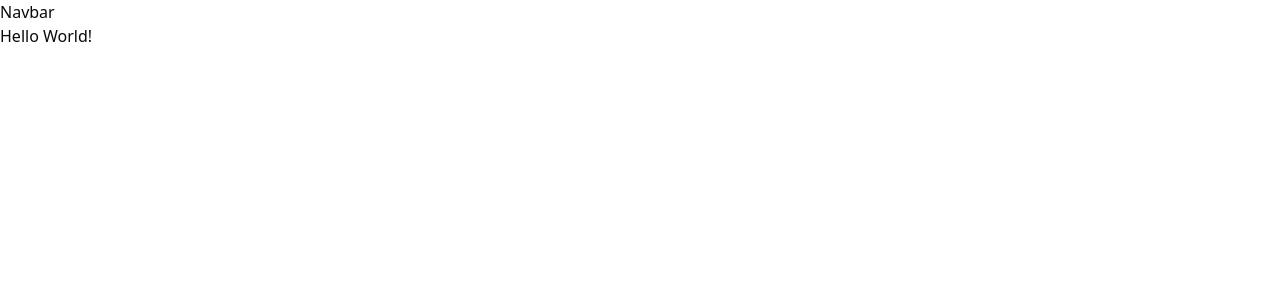
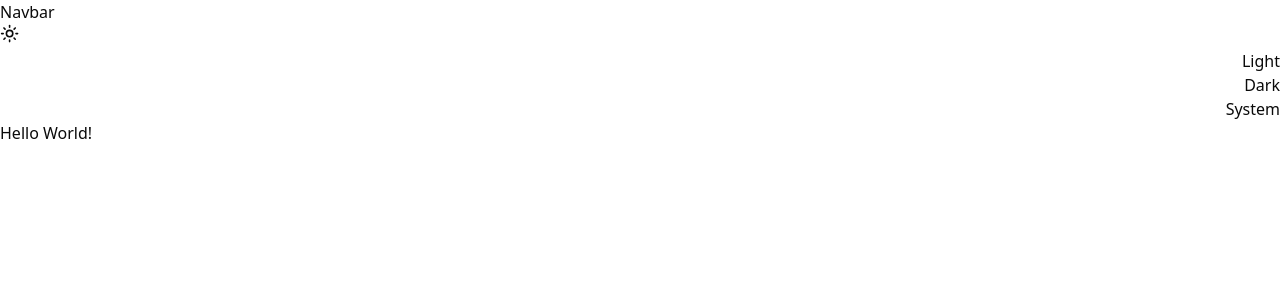
Before and after one commit to james-eo/Porfolio, a Next.js app in the folder frontend/: page / in a window 1280 px wide. Shown: the top 300 px of the page. Built offline with nearby package versions, Linux system fonts and the light colour scheme.

Commit message:
Added ModeToggle

```diff
--- a/frontend/components/navbar.tsx
+++ b/frontend/components/navbar.tsx
@@ -1,7 +1,14 @@
 import React from "react";
+import { ModeToggle } from "./mode-toggle";
 
 const Navbar = () => {
-  return <div>Navbar</div>;
+  return (
+    <div>
+      Navbar
+      <ModeToggle />
+      {/* Add other navbar items here */}
+    </div>
+  );
 };
 
 export default Navbar;
```
